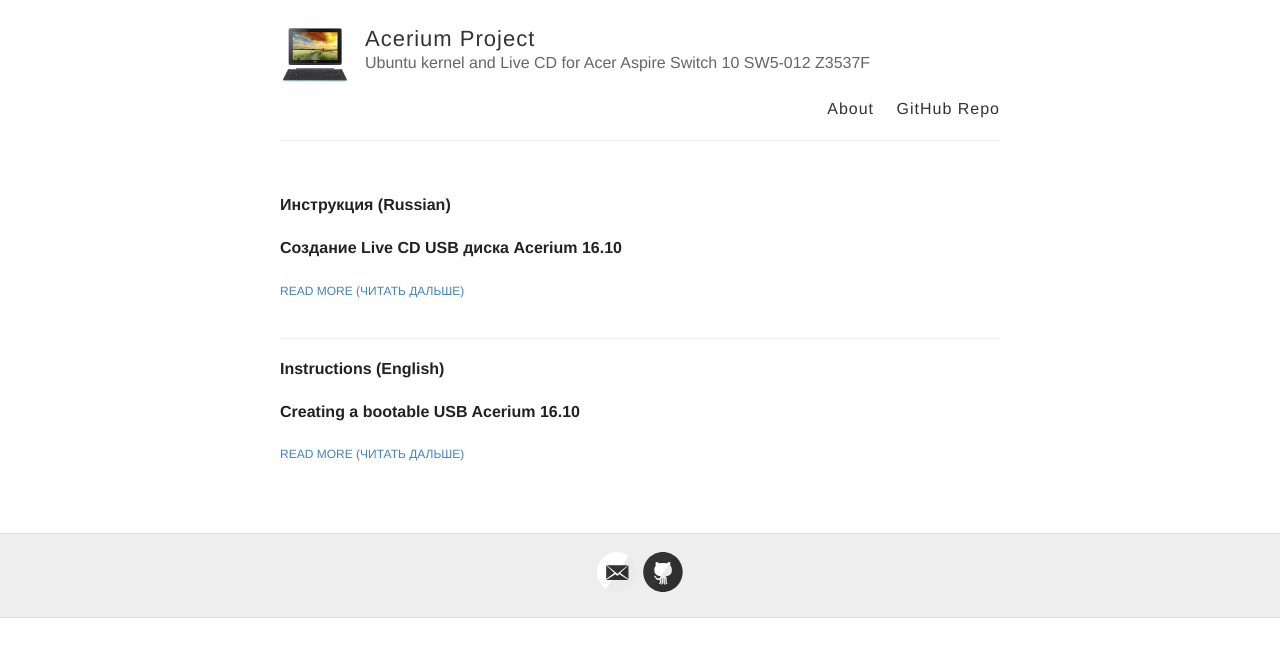
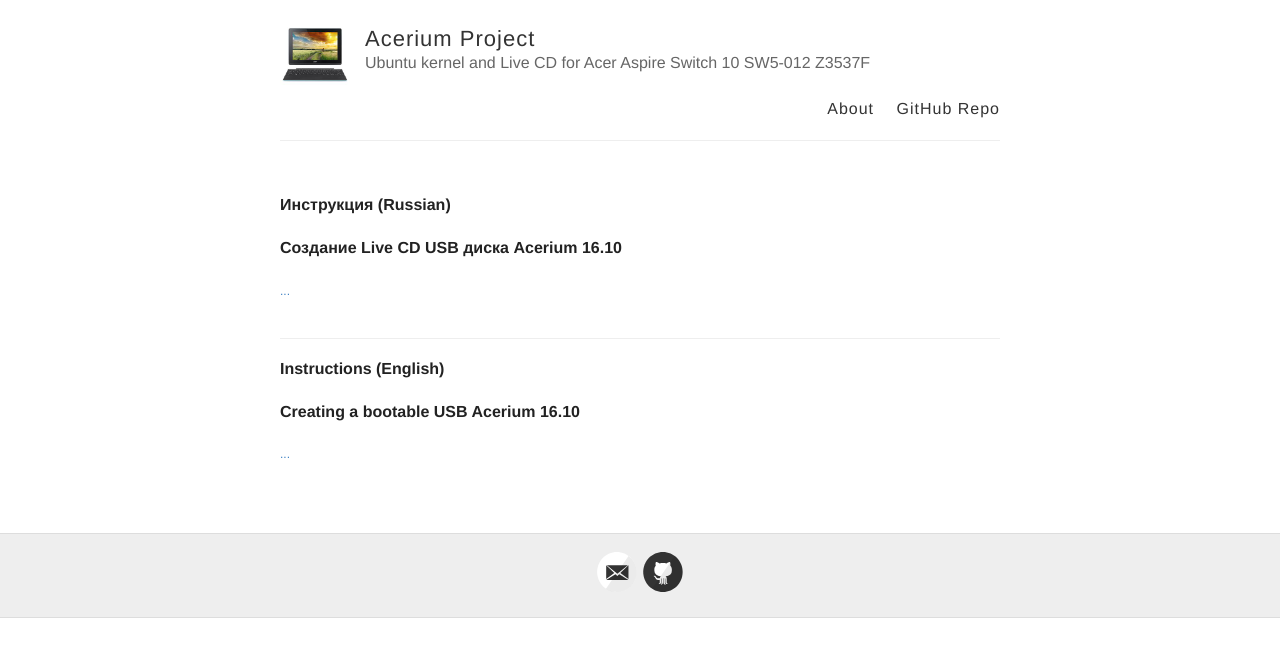
Before and after one commit to vmedvedev/andylavr.github.io, a Jekyll site: the page built from index.html, in a window 1280 px wide. Shown: the top 657 px of the page. Built offline with Jekyll 4.4.1, drawn with Linux system fonts in a browser that asks for light colours.

Commit message:
Update read more

```diff
--- a/index.html
+++ b/index.html
@@ -12,7 +12,7 @@
         {{ post.excerpt }}
       </div>
 
-      <a href="{{ site.baseurl }}{{ post.url }}" class="read-more">Read more (Читать дальше)</a>
+      <a href="{{ site.baseurl }}{{ post.url }}" class="read-more">...</a>
 
     </article>
   {% endfor %}
```
